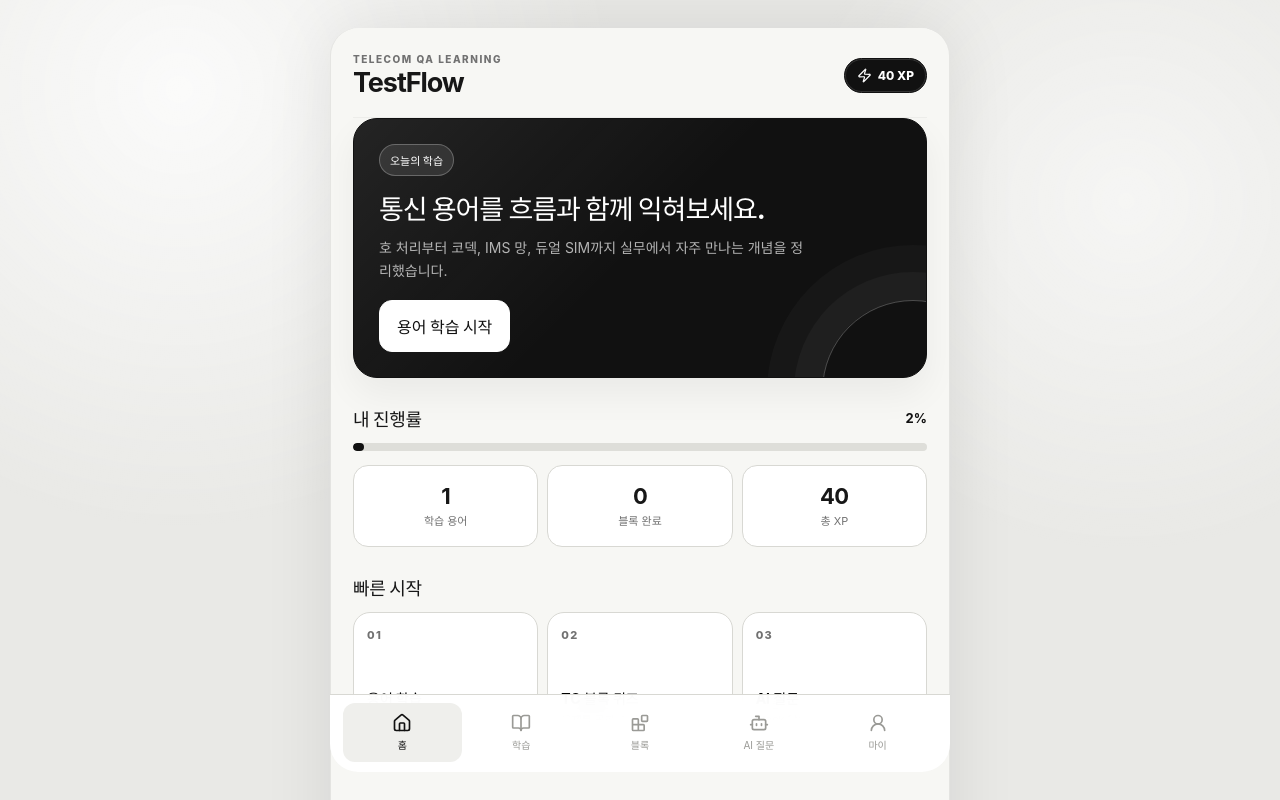
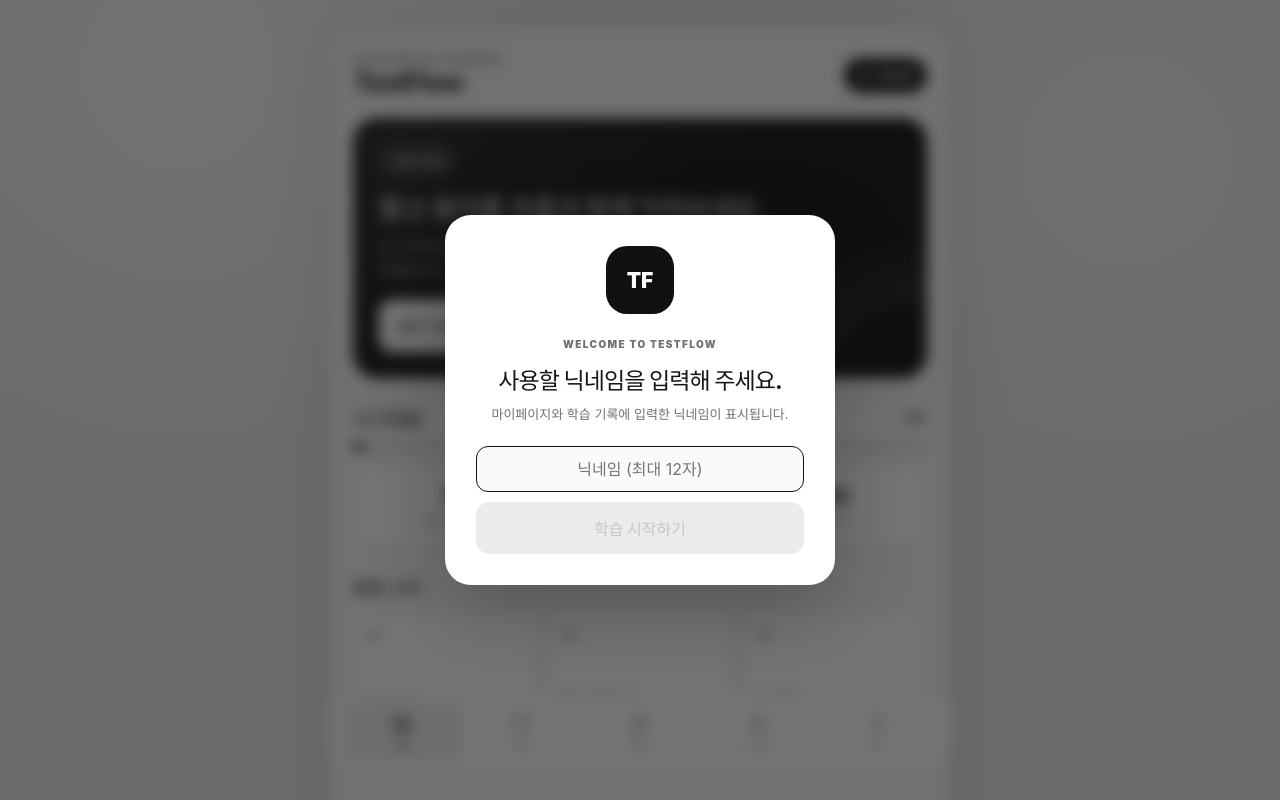
Before and after one commit to secons127/testflow-demo, a React (Vite) app: page / in a window 1280 px wide. Shown: the top 800 px of the page. Built offline with nearby package versions, Linux system fonts and the light colour scheme.

Commit message:
Update styles.css

```diff
--- a/src/styles.css
+++ b/src/styles.css
@@ -1463,3 +1463,165 @@ input:focus-visible {
     border-radius: 0 0 28px 28px;
   }
 }
+
+/* 닉네임 입력 및 레벨업 팝업 */
+.profile-name-row {
+  display: flex;
+  align-items: center;
+  justify-content: center;
+  gap: 7px;
+  margin-top: 19px;
+}
+
+.profile-name-row h2 {
+  margin: 0;
+}
+
+.nickname-edit-button {
+  width: 30px;
+  height: 30px;
+  padding: 0;
+  display: grid;
+  place-items: center;
+  border-radius: 9px;
+  border: 1px solid var(--line);
+  background: var(--surface);
+  color: #444;
+}
+
+.nickname-editor {
+  display: grid;
+  grid-template-columns: minmax(0, 1fr) auto;
+  gap: 8px;
+  width: min(100%, 310px);
+  margin: 19px auto 0;
+}
+
+.nickname-editor input,
+.nickname-modal input {
+  min-width: 0;
+  border: 1px solid var(--line-strong);
+  border-radius: 12px;
+  padding: 12px 13px;
+  background: #fafaf8;
+  outline: none;
+}
+
+.nickname-editor input:focus,
+.nickname-modal input:focus {
+  border-color: #111;
+}
+
+.nickname-editor button {
+  border: 0;
+  border-radius: 12px;
+  padding: 0 15px;
+  background: #111;
+  color: white;
+  font-weight: 850;
+}
+
+.modal-backdrop {
+  position: fixed;
+  inset: 0;
+  z-index: 100;
+  display: grid;
+  place-items: center;
+  padding: 22px;
+  background: rgba(17, 17, 17, 0.58);
+  backdrop-filter: blur(7px);
+  animation: modal-fade-in 0.2s ease-out;
+}
+
+.app-modal {
+  width: min(100%, 390px);
+  padding: 30px;
+  text-align: center;
+  border: 1px solid rgba(255, 255, 255, 0.55);
+  border-radius: 26px;
+  background: #fff;
+  box-shadow: 0 24px 80px rgba(0, 0, 0, 0.24);
+  animation: modal-pop-in 0.26s ease-out;
+}
+
+.modal-icon,
+.celebration-icon {
+  width: 68px;
+  height: 68px;
+  margin: 0 auto 18px;
+  display: grid;
+  place-items: center;
+  border-radius: 21px;
+  background: #111;
+  color: #fff;
+  font-size: 21px;
+  font-weight: 900;
+}
+
+.celebration-icon {
+  border-radius: 50%;
+}
+
+.modal-kicker {
+  color: var(--muted);
+  font-size: 10px;
+  font-weight: 900;
+  letter-spacing: 0.14em;
+}
+
+.app-modal h2 {
+  margin: 10px 0 8px;
+  font-size: 23px;
+  letter-spacing: -0.04em;
+}
+
+.app-modal p {
+  margin: 0 0 20px;
+  color: var(--muted);
+  font-size: 13px;
+  line-height: 1.65;
+}
+
+.nickname-modal input {
+  width: 100%;
+  margin-bottom: 10px;
+  text-align: center;
+}
+
+.app-modal .primary {
+  margin-top: 0;
+}
+
+.app-modal .primary:disabled {
+  cursor: not-allowed;
+  opacity: 0.42;
+}
+
+@keyframes modal-fade-in {
+  from {
+    opacity: 0;
+  }
+
+  to {
+    opacity: 1;
+  }
+}
+
+@keyframes modal-pop-in {
+  from {
+    opacity: 0;
+    transform: translateY(10px) scale(0.96);
+  }
+
+  to {
+    opacity: 1;
+    transform: translateY(0) scale(1);
+  }
+}
+
+@media (prefers-reduced-motion: reduce) {
+  .modal-backdrop,
+  .app-modal {
+    animation: none;
+  }
+}
```
